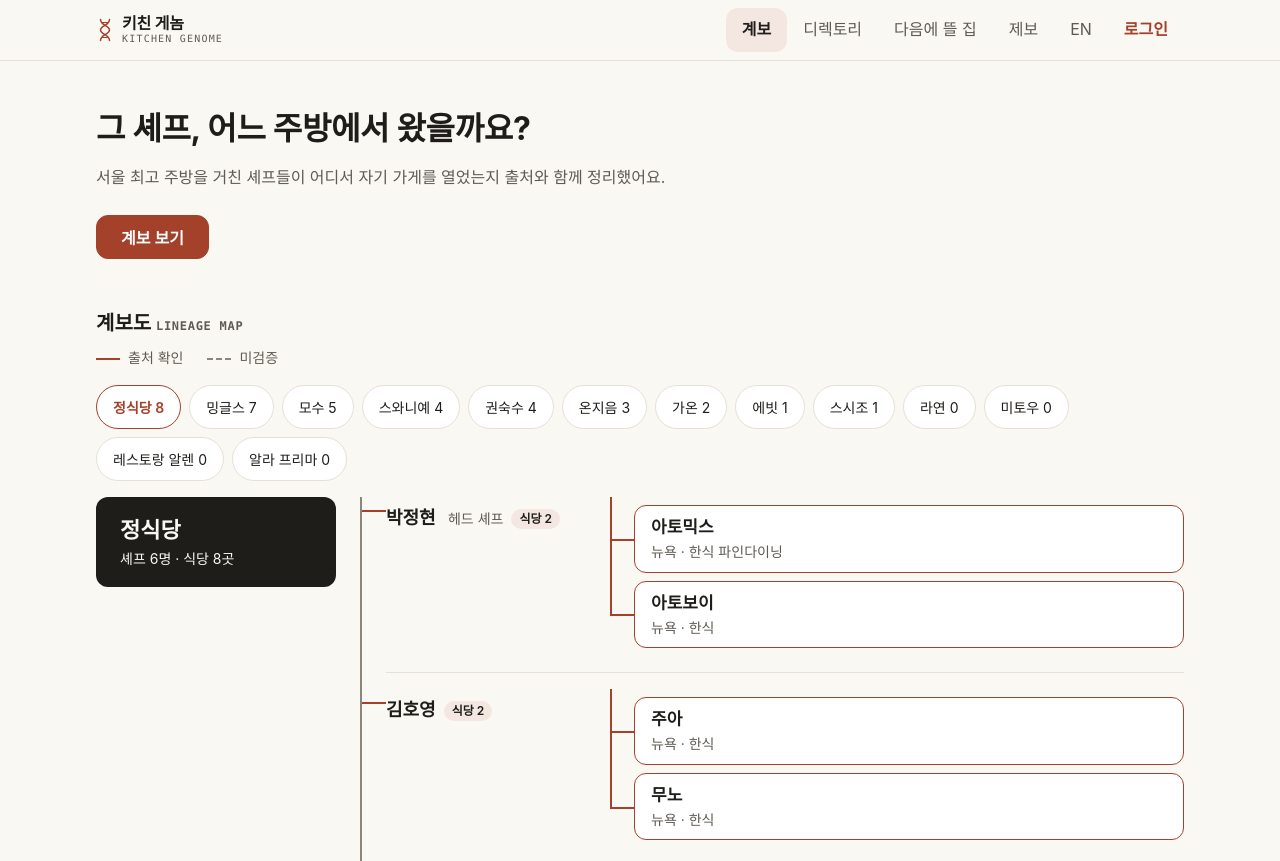
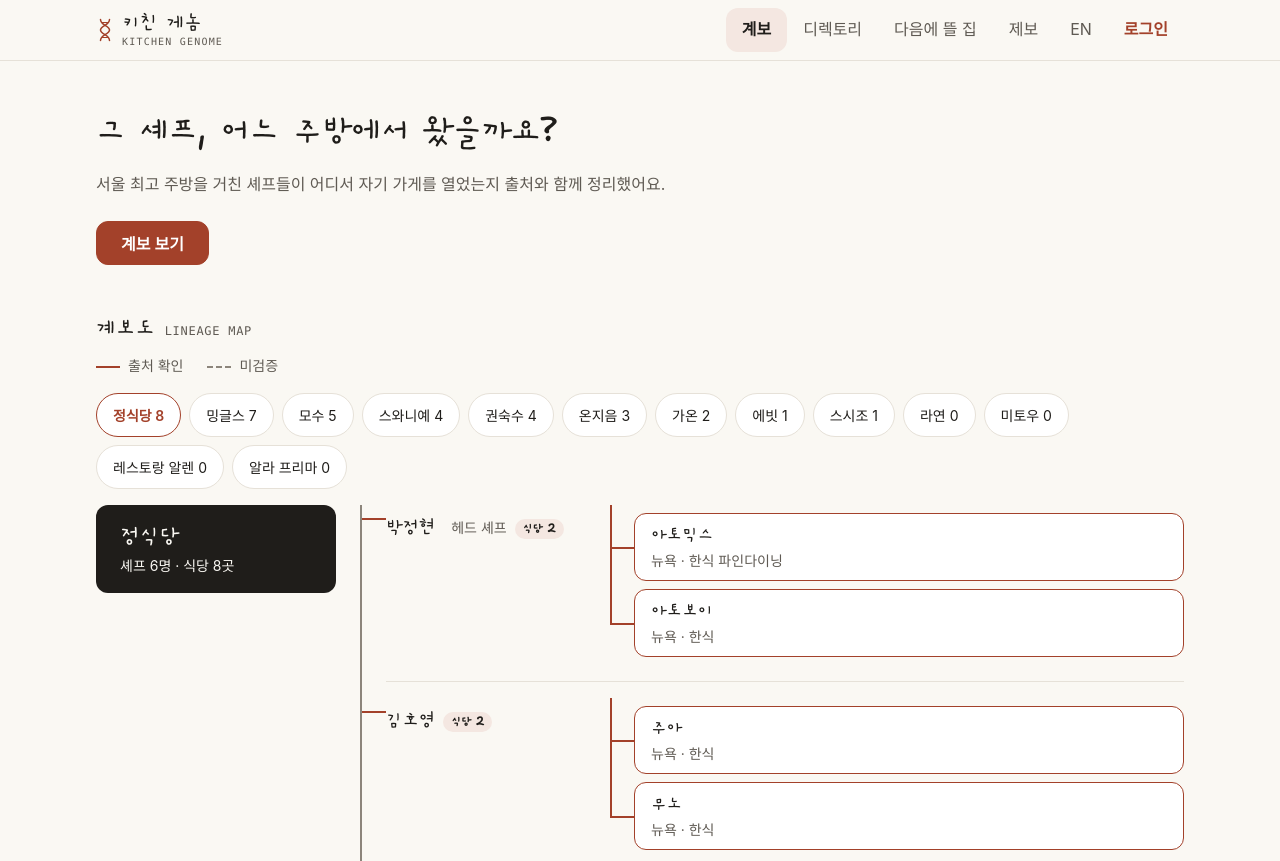
Before and after one commit to SUNBURN-Golden/kitchen-genome, a browser extension: page web/index.html in a window 1280 px wide. Shown: the top 861 px of the page. Drawn offline with Linux system fonts and the light colour scheme; no server answers.

Commit message:
feat(web): add handwritten Excalifont and Hangul display fonts

```diff
--- a/web/style.css
+++ b/web/style.css
@@ -1,3 +1,9 @@
+@font-face{
+ font-family:Excalifont;src:url("/fonts/Excalifont-Regular.woff2") format("woff2");
+ font-style:normal;font-weight:400;font-display:swap}
+@font-face{
+ font-family:Gaegu;src:url("/fonts/Gaegu-Regular.woff2") format("woff2");
+ font-style:normal;font-weight:400;font-display:swap;unicode-range:U+AC00-D7A3,U+3131-318E}
 /* ── Tokens: 이 블록만 고치면 돼요 ── */
 :root{
  --bg:#FAF8F3;--surface:#FFFFFF;--ink:#1F1D1A;--ink-2:#5F5A53;--line:#E6E1D8;
@@ -5,6 +11,7 @@
  --s1:8px;--s2:16px;--s3:24px;--s4:32px;--s6:48px;--s8:64px;
  --r:12px;--tap:44px;--maxw:1120px;
  --font:-apple-system,BlinkMacSystemFont,"Apple SD Gothic Neo","Segoe UI",Roboto,"Noto Sans KR",sans-serif;
+ --display:Excalifont,Gaegu,var(--font);
  --mono:ui-monospace,SFMono-Regular,Menlo,Consolas,monospace;--f-s:14px;--f-m:16px;--f-l:20px;--f-xl:32px;--dur:.2s}
 @media (prefers-color-scheme:dark){:root{
  --bg:#161513;--surface:#211F1C;--ink:#F2EFE9;--ink-2:#ABA59B;--line:#34312C;
@@ -12,18 +19,21 @@
 @media (prefers-reduced-motion:reduce){*{transition:none!important;animation:none!important;scroll-behavior:auto!important}}
 *{box-sizing:border-box}
 body{margin:0;background:var(--bg);color:var(--ink);font:var(--f-m)/1.6 var(--font);word-break:keep-all;overflow-wrap:break-word}
+h1,h2,h3,.logo,.torg b,.tchef,.tn b,.rows .n,.rows .sc{
+ font-family:var(--display);font-weight:400;word-break:keep-all;overflow-wrap:anywhere}
 a{color:var(--accent)}
 .wrap{max-width:var(--maxw);margin:0 auto;padding:0 var(--s2)}
 .top{position:sticky;top:0;background:var(--bg);border-bottom:1px solid var(--line);z-index:2}
 .bar{display:flex;align-items:center;gap:var(--s2);flex-wrap:wrap;padding-top:var(--s1);padding-bottom:var(--s1)}
-.logo{font-weight:700;color:var(--ink);text-decoration:none;min-height:var(--tap);display:flex;align-items:center;gap:var(--s1)}
-.logo small{font-weight:400;color:var(--ink-2);font-size:var(--f-s)}
+.logo{font-size:clamp(1.125rem,1rem + .5vw,1.375rem);color:var(--ink);text-decoration:none;min-height:var(--tap);display:flex;align-items:center;gap:var(--s1)}
+.logo small{font-family:var(--font);font-weight:400;color:var(--ink-2);font-size:var(--f-s)}
 nav{display:flex;gap:0;overflow-x:auto;margin-left:auto}
 nav a{min-height:var(--tap);display:flex;align-items:center;padding:0 var(--s2);color:var(--ink-2);text-decoration:none;white-space:nowrap;border-radius:var(--r)}
 nav a.on{color:var(--ink);font-weight:600;background:var(--accent-soft)}
 @media (max-width:720px){nav{margin-left:0;width:calc(100% + 32px);margin:0 -16px;padding:0 var(--s1)}}
-h1{font-size:var(--f-xl);line-height:1.25;margin:var(--s6) 0 var(--s2);letter-spacing:-.01em}
-h2{font-size:var(--f-l);margin:var(--s6) 0 var(--s1)}
+h1{font-size:clamp(1.5rem,1.125rem + 1.8vw,2.25rem);line-height:1.3;margin:var(--s6) 0 var(--s2);letter-spacing:-.01em}
+h2{font-size:clamp(1.25rem,1.125rem + .6vw,1.5rem);line-height:1.4;margin:var(--s6) 0 var(--s1)}
+h3{font-size:clamp(1.125rem,1rem + .5vw,1.25rem);line-height:1.4}
 .lead{color:var(--ink-2);max-width:40em;margin:0 0 var(--s3)}
 .muted{color:var(--ink-2);font-size:var(--f-s)}
 .cta{display:flex;gap:var(--s2);flex-wrap:wrap;margin-bottom:var(--s6)}
@@ -42,15 +52,15 @@ h2{font-size:var(--f-l);margin:var(--s6) 0 var(--s1)}
 svg text{font-family:var(--font)}
 .tree{margin:var(--s2) 0}
 .torg{background:var(--ink);color:var(--bg);border-radius:var(--r);padding:var(--s2) var(--s3);margin-bottom:var(--s3)}
-.torg b{display:block;font-size:22px;font-weight:700}
+.torg b{display:block;font-size:clamp(1.25rem,1.125rem + .6vw,1.5rem);line-height:1.4}
 .torg span{display:block;font-size:var(--f-s)}
 .tempty{margin:0 0 var(--s3) var(--s2)}
 .tnodes{list-style:none;margin:0;padding:0 0 0 var(--s3);border-left:2px solid var(--dash)}
 .tnode{position:relative;padding:var(--s2) 0}
 .tnode::before{content:"";position:absolute;left:calc(-1*var(--s3));top:calc(var(--s2) + .8em);width:var(--s3);border-top:2px solid var(--accent)}
 .tnode:not(.v)::before{border-top-style:dashed;border-top-color:var(--dash)}
-.tchef{font-size:18px;font-weight:700;line-height:1.45}
-.tchef .r{font-size:var(--f-s);font-weight:400;color:var(--ink-2);margin-left:var(--s1)}
+.tchef{font-size:clamp(1.125rem,1rem + .5vw,1.25rem);line-height:1.45}
+.tchef .r{font-family:var(--font);font-size:var(--f-s);font-weight:400;color:var(--ink-2);margin-left:var(--s1)}
 .tc{display:inline-block;font-size:12px;font-weight:600;line-height:20px;padding:0 var(--s1);border-radius:10px;background:var(--accent-soft);color:var(--ink);margin-left:var(--s1);vertical-align:middle}
 .titems{list-style:none;margin:var(--s1) 0 0;padding:0 0 0 var(--s3)}
 .titems>li{position:relative}
@@ -61,15 +71,15 @@ svg text{font-family:var(--font)}
 .titems>li.u::after{border-top-style:dashed;border-top-color:var(--dash)}
 .tn{display:block;width:100%;min-height:var(--tap);margin:var(--s1) 0;padding:var(--s1) var(--s2);text-align:left;background:var(--surface);border:1.5px solid var(--accent);border-radius:var(--r);color:var(--ink);font:inherit;cursor:pointer;outline:none}
 .tn.u{border-style:dashed;border-color:var(--dash)}
-.tn b{display:block;font-size:17px;font-weight:700}
+.tn b{display:block;font-size:clamp(1.0625rem,1rem + .3vw,1.1875rem);line-height:1.45}
 .tn .m{display:block;font-size:var(--f-s);color:var(--ink-2)}
 .tchef,.tn b,.tn .m{word-break:keep-all;overflow-wrap:anywhere}
 @media (max-width:767px){.tk{flex-wrap:nowrap;overflow-x:auto}}
 @media (min-width:768px){.tree{display:flex;gap:var(--s3);align-items:flex-start}.torg{flex:0 0 240px;margin:0}.tnodes{flex:1}.tnode{display:flex;gap:var(--s3);border-top:1px solid var(--line)}.tnode:first-child{border-top:0;padding-top:0}.tnode:first-child::before{top:.8em}.tchef{flex:0 0 200px;padding-top:var(--s1)}.titems{flex:1;margin-top:0}}
 .rows{list-style:none;padding:0;margin:var(--s2) 0;border-top:1px solid var(--line)}
 .rows li{display:grid;grid-template-columns:32px 1fr auto;gap:var(--s2);align-items:baseline;padding:var(--s2) 0;border-bottom:1px solid var(--line)}
-.rows .n{color:var(--ink-2);font-variant-numeric:tabular-nums}
-.rows .sc{font-weight:700;font-variant-numeric:tabular-nums;text-align:right}
+.rows .n{color:var(--ink-2);font-size:clamp(1rem,.9375rem + .3vw,1.125rem);font-variant-numeric:tabular-nums}
+.rows .sc{font-size:clamp(1.0625rem,1rem + .3vw,1.1875rem);font-variant-numeric:tabular-nums;text-align:right}
 .rows .why{grid-column:2/4;font-size:var(--f-s);color:var(--ink-2)}
 .rows a{color:var(--ink);font-weight:600;text-decoration:none;min-height:var(--tap);display:inline-flex;align-items:center}
 .why a{color:var(--accent);font-weight:400;min-height:auto;display:inline;text-decoration:underline}
@@ -102,7 +112,7 @@ dl{display:grid;grid-template-columns:auto 1fr;gap:var(--s1) var(--s3);margin:0}
 @media (max-width:720px){nav{width:100%;margin:0;padding:0}nav a{flex:1 1 0;min-width:0}}
 .draft{margin-top:var(--s3)}
 .logo{gap:var(--s1)}.mark{fill:none;stroke:var(--accent);stroke-width:2;stroke-linecap:round}.mark .r{stroke-width:1.5}
-.wm{display:flex;flex-direction:column;line-height:1.1;font-weight:700;letter-spacing:-.01em}
+.wm{display:flex;flex-direction:column;line-height:1.1;letter-spacing:-.01em}
 .wm small{font:500 10px/1.2 var(--mono);letter-spacing:.12em;color:var(--ink-2)}
 .mono{font-family:var(--mono);font-size:12px;letter-spacing:.06em;color:var(--ink-2)}
 svg .mono{font-family:var(--mono)}
```
Also changed, not shown: web/fonts/Excalifont-Regular.woff2 (added), web/fonts/Gaegu-OFL.txt (added), web/fonts/Gaegu-Regular.woff2 (added), web/fonts/OFL.txt (added), 1 other file.
